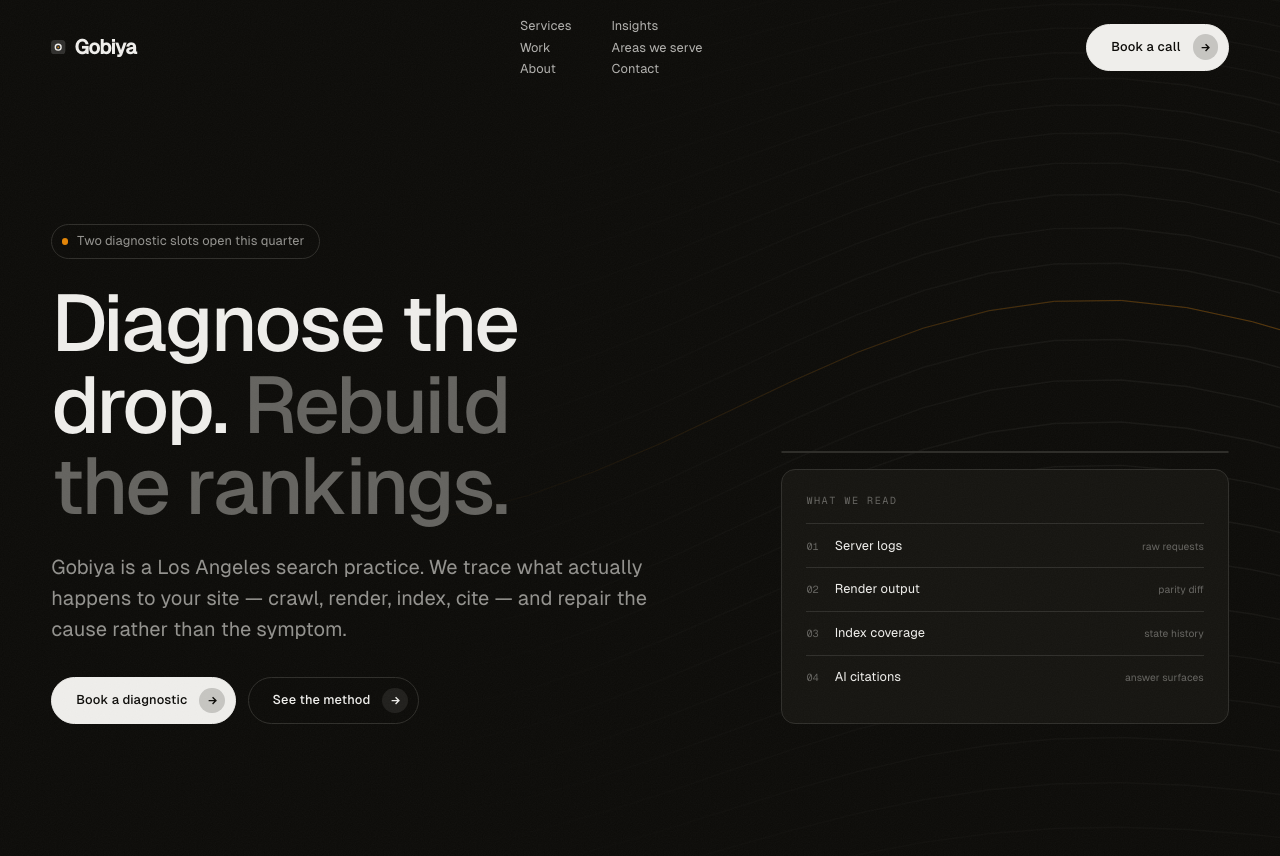
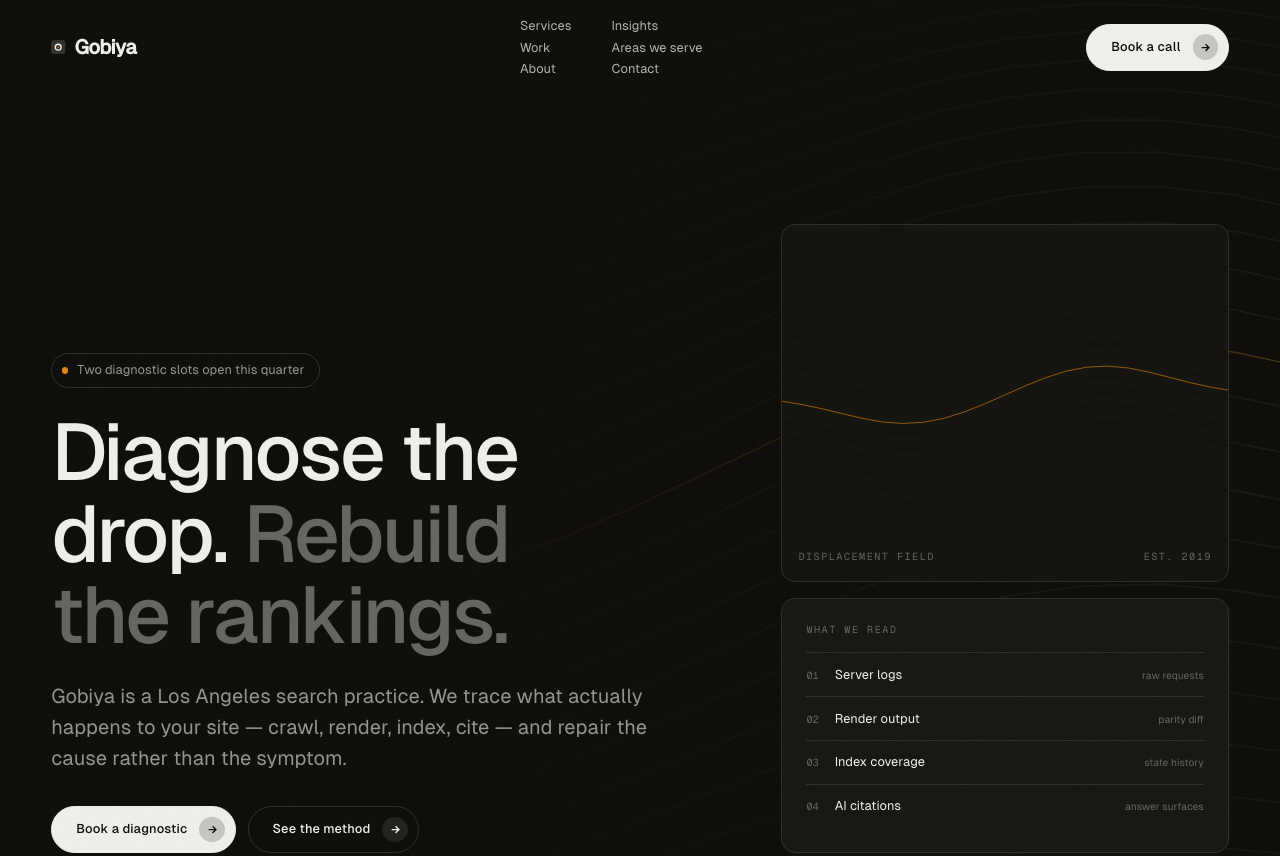
Before and after one commit to banmart/gobiya-08142026, an Astro site: page / in a window 1280 px wide. Shown: the top 856 px of the page. Built offline with nearby package versions, Linux system fonts and the light colour scheme; Astro itself is replaced by a stand-in of ours; a web font is replaced by a local one.

Commit message:
Fix the hero field art rendering as an empty captioned card
Reported on mobile: a card showing only the 'Displacement field' caption.

Two causes, both in Hero.module.css:

- Below 80rem the figure never had usable proportions. Stacked on mobile it
  was a tall box whose hairlines are too faint to read at that width; in the
  64-80rem row layout the panel won the space and left it a ~150px sliver.
  Either way it read as an empty box with a label on it. It is decoration
  with no information in it, so it now sits out below 80rem.

- At 80rem and up it was collapsing outright to 2px. The row layout's
  'flex: 1 1 0' was still applying once .proof went back to a column, where
  flex-basis sizes the height and out-ranks aspect-ratio, so the figure was
  two border pixels with the caption floating over nothing. Now flex: 0 0
  auto, and the 5:4 ratio decides the height.

Verified at 375px (hidden), 1100px (hidden), 1280px (441x353, ratio 1.25).
The 'What we read' panel is unaffected at every width.

```diff
--- a/src/components/Hero.module.css
+++ b/src/components/Hero.module.css
@@ -108,7 +108,16 @@
   min-width: 0;
 }
 
+/* Shown only at 80rem and up.
+ *
+ * The field art is decoration — a labelled figure carrying no information.
+ * It only reads as anything at a decent size, and below 80rem it never gets
+ * one: stacked on mobile it is a tall box whose hairlines are too faint to
+ * see, and in the 64–80rem row layout the panel wins the space and leaves it
+ * a ~150px sliver. Both render as an empty card with a caption on it, so it
+ * sits out until the column layout returns and gives it a proper 5:4 frame. */
 .art {
+  display: none;
   position: relative;
   overflow: hidden;
   border: var(--rule-hairline) solid var(--color-void-rule);
@@ -187,14 +196,9 @@
     align-items: stretch;
   }
 
-  .art,
   .panel {
     flex: 1 1 0;
     min-width: 0;
-  }
-
-  .art {
-    aspect-ratio: auto;
   }
 }
 
@@ -203,7 +207,12 @@
     flex-direction: column;
   }
 
+  /* `flex: 0 0 auto` matters here: in this column layout a flex-basis of 0
+   * would size the HEIGHT and out-rank aspect-ratio, collapsing the figure to
+   * its two border pixels with the caption floating on nothing. */
   .art {
+    display: block;
+    flex: 0 0 auto;
     aspect-ratio: 5 / 4;
   }
 }
```
